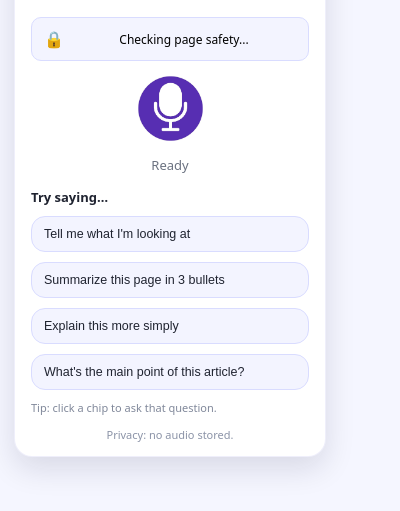
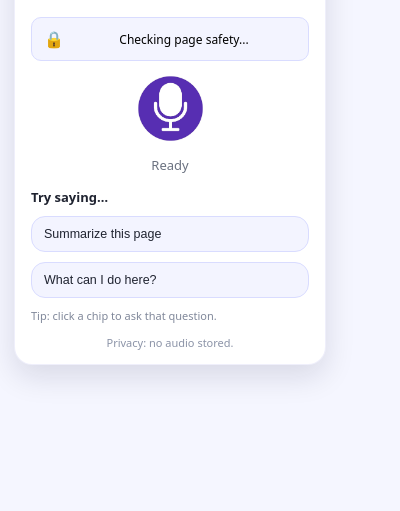
Before and after one commit to NigelGroen5/voicecare-AI, a browser extension: page extension/popup.html in a window 400 px wide. Shown: the part 101-612 px from the top of the page. Drawn offline with Linux system fonts and the light colour scheme.

Commit message:
Reduce number of example prompts/buttons

```diff
--- a/extension/popup.html
+++ b/extension/popup.html
@@ -30,10 +30,8 @@
         <div class="try-title">Try saying…</div>
 
         <div class="chips" id="chips">
-          <button class="chip" data-prompt="Tell me what I'm looking at">Tell me what I'm looking at</button>
-          <button class="chip" data-prompt="Summarize this page in 3 bullets">Summarize this page in 3 bullets</button>
-          <button class="chip" data-prompt="Explain this more simply">Explain this more simply</button>
-          <button class="chip" data-prompt="What's the main point of this article?">What's the main point of this article?</button>
+          <button class="chip" data-prompt="Summarize this page">Summarize this page</button>
+          <button class="chip" data-prompt="What can I do here?">What can I do here?</button>
         </div>
 
         <div class="hint">Tip: click a chip to ask that question.</div>
```
